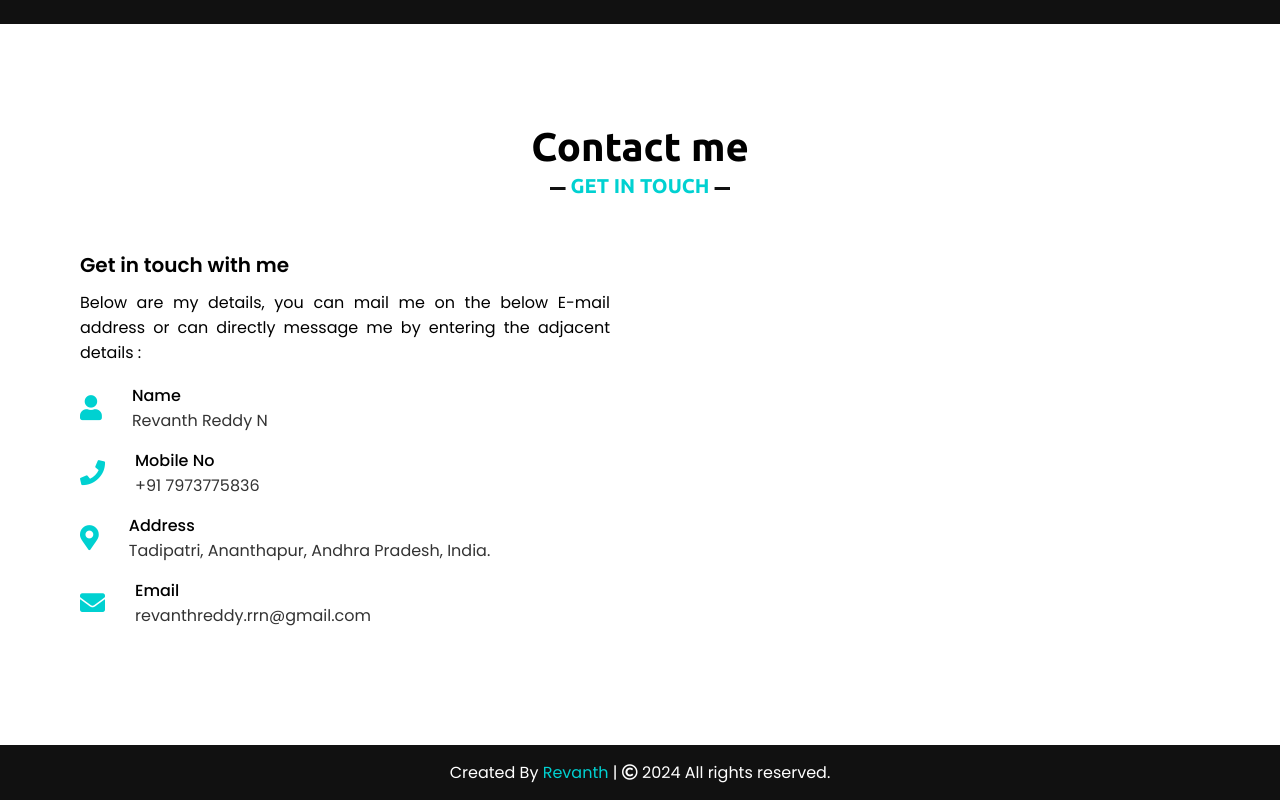
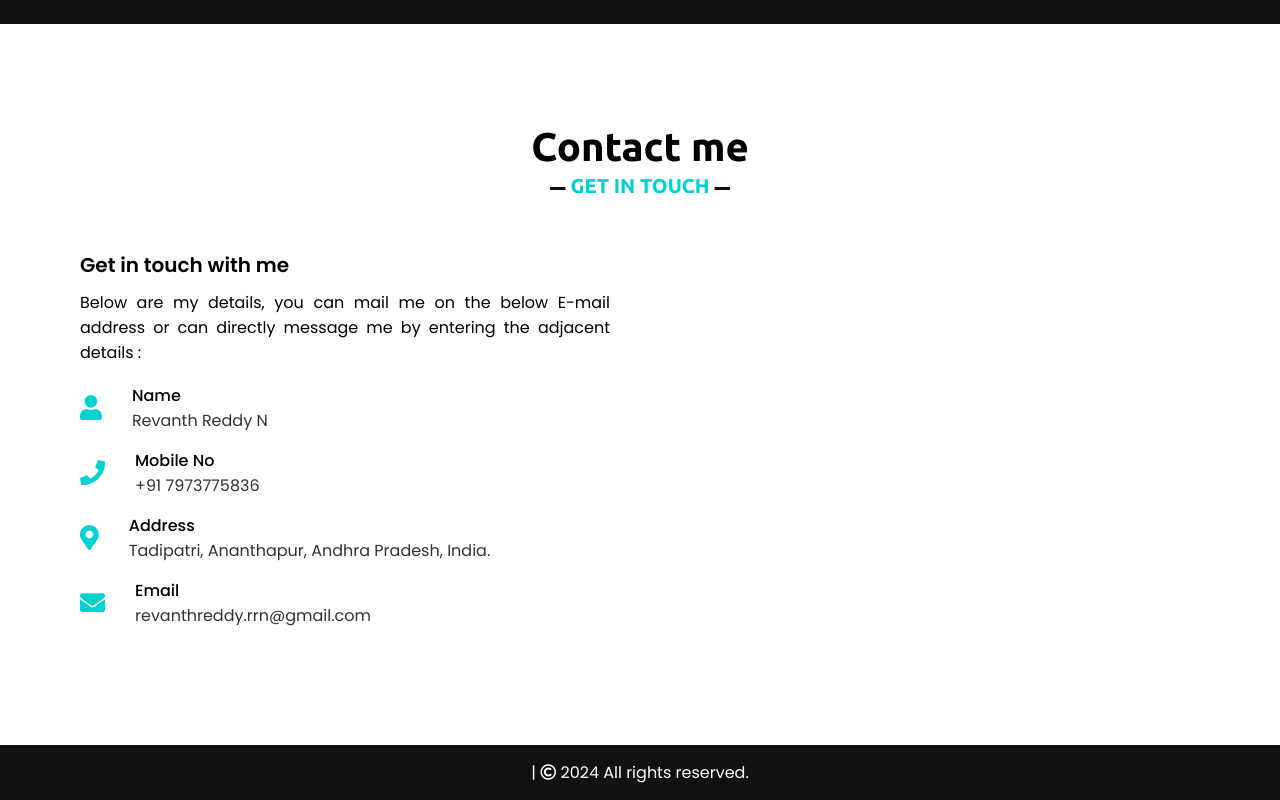
Before and after one commit to Revanth596/Resume-page, a plain HTML site: page index.html in a window 1280 px wide. Shown: the part 4229-5029 px from the top of the page. Drawn offline with nearby package versions, Linux system fonts and the light colour scheme.

Commit message:
Update index.html

```diff
--- a/index.html
+++ b/index.html
@@ -300,7 +300,8 @@
 
 	<!-- footer section start -->
 	<footer>
-		<span>Created By <a href="https://github.com/Revanth596/Resume-page">Revanth </a> | <span
+<!-- 		<span>Created By <a href="https://github.com/Revanth596/Resume-page">Revanth </a>  -->
+			| <span
 				class="far fa-copyright"></span> 2024 All rights reserved.</span>
 	</footer>
 
```
